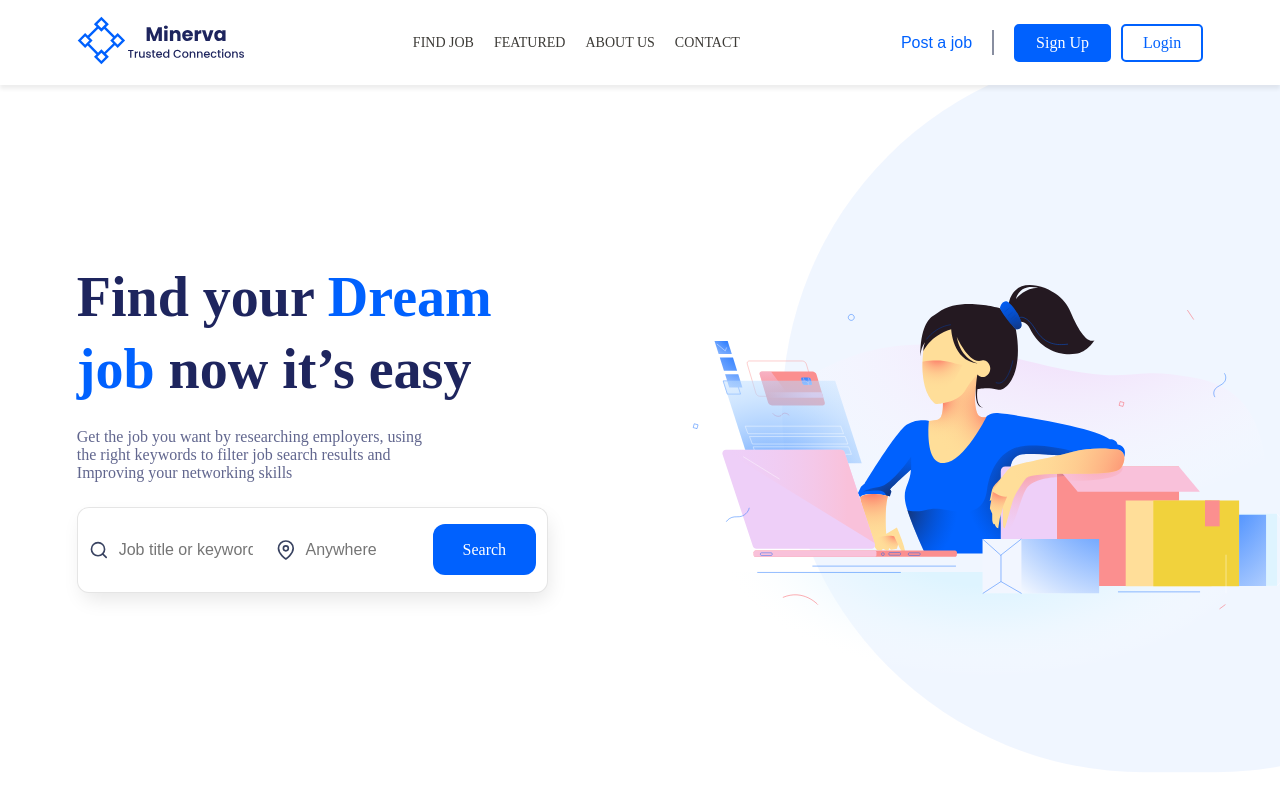
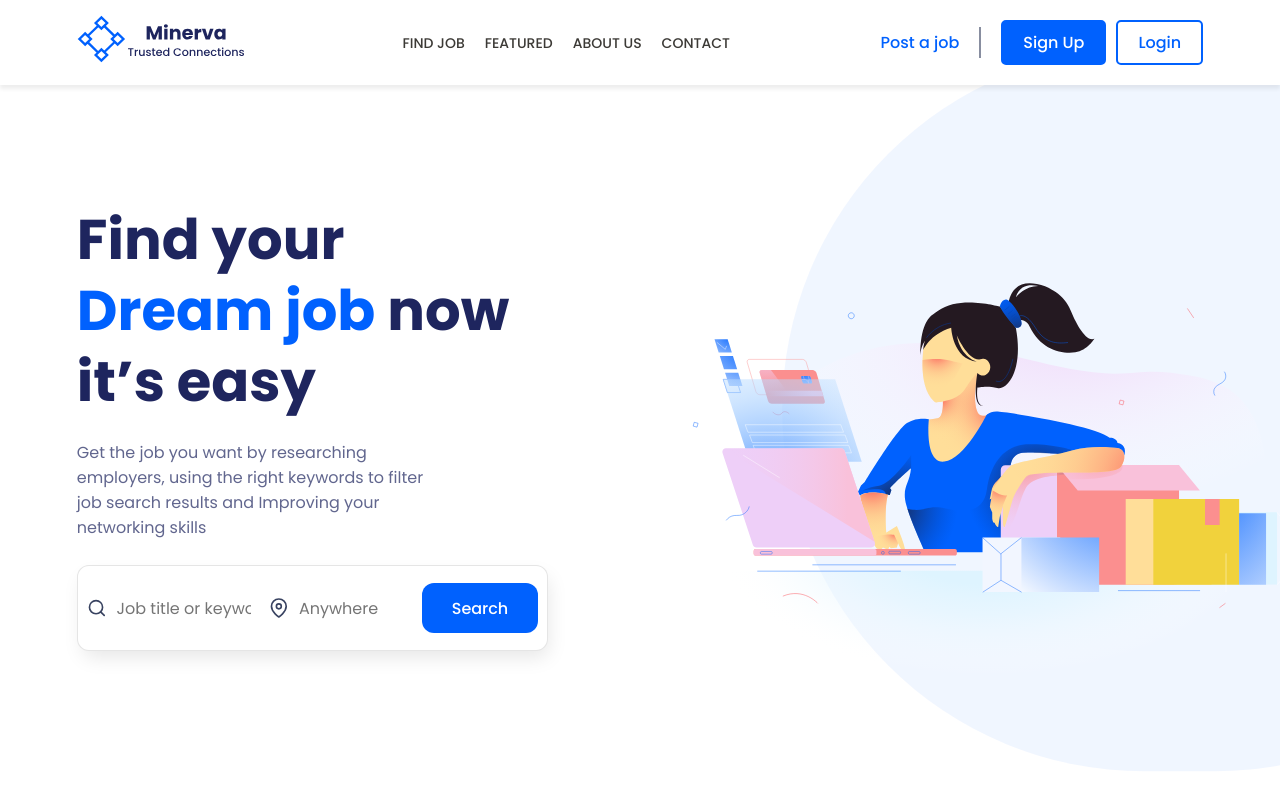
Before and after one commit to minervajsr/minerva-fe, a React (Vite) app: page / in a window 1280 px wide. Shown: the top 800 px of the page. Built offline with nearby package versions, Linux system fonts and the light colour scheme; no server answers.

Commit message:
Updated font cdn in index.css

```diff
--- a/src/index.css
+++ b/src/index.css
@@ -1,3 +1,4 @@
+@import url('https://fonts.googleapis.com/css2?family=Poppins:wght@400;500;600;700&display=swap');
 * {
   box-sizing: border-box;
   margin: 0;
```
